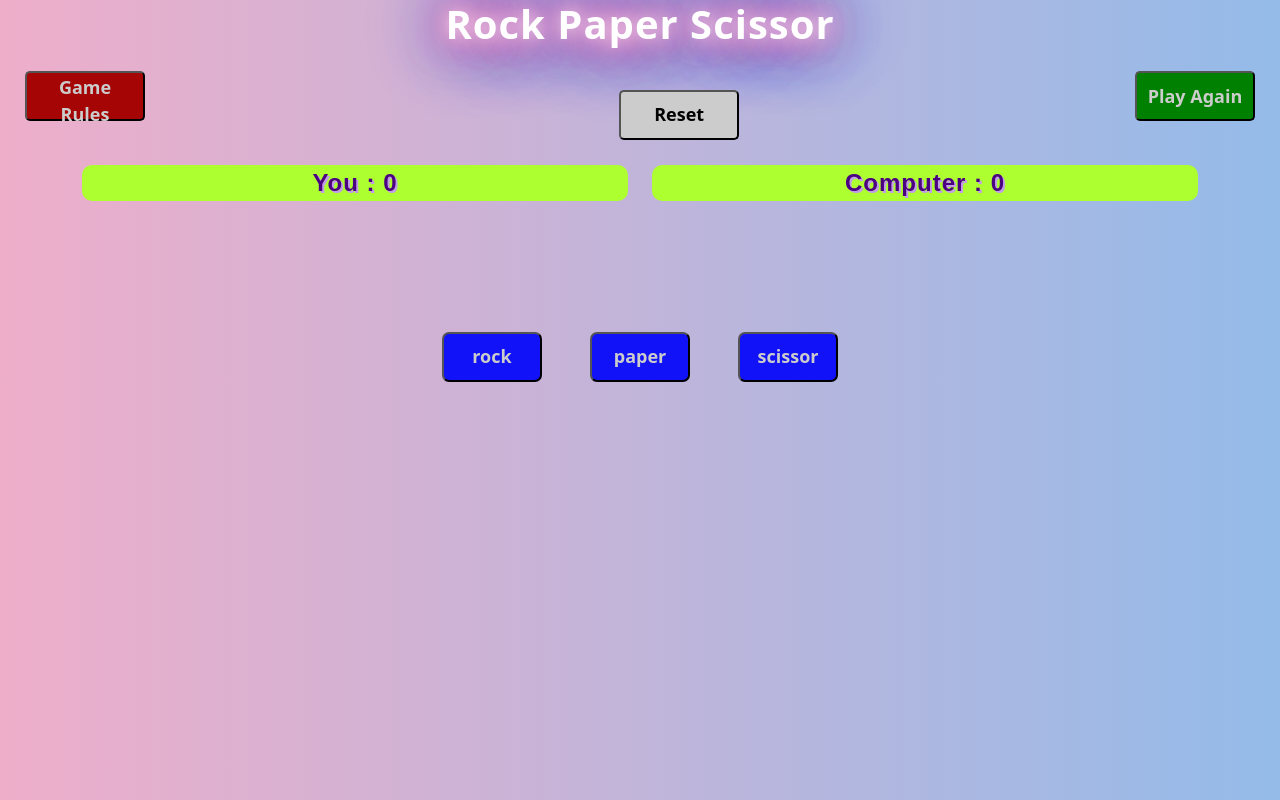
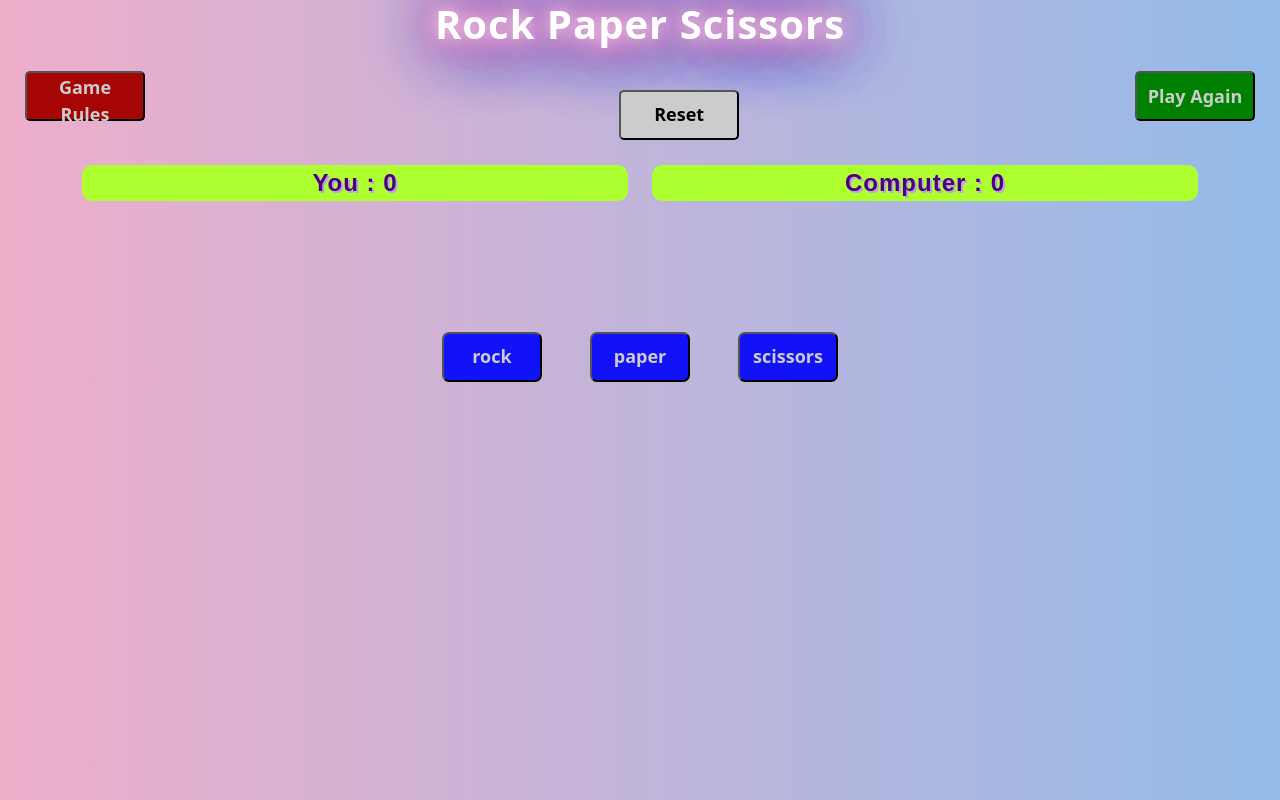
Before and after one commit to Akash-Rajmane/Rock-Paper-Scissors, a plain HTML site: page index.html in a window 1280 px wide. Drawn offline with nearby package versions, Linux system fonts and the light colour scheme.

Commit message:
Update index.html

```diff
--- a/index.html
+++ b/index.html
@@ -11,7 +11,7 @@
 </head>
 
 <body>
-    <h1>Rock Paper Scissor</h1>
+    <h1>Rock Paper Scissors</h1>
 
     <button id="gameRulesBtn" data-bs-toggle="modal" data-bs-target="#gameRules-Modal">Game Rules</button>
     <button id="play-again" onclick="playAgain()">Play Again</button>
@@ -26,8 +26,8 @@
             <div class="modal-body">
                 <p id="modal-para">1.<img id="modal-img1" src="https://github.com/Akash-Rajmane/Rock-Paper-Scissor/blob/main/rock.png?raw=true"> represents rock,
                     <img id="modal-img2" src="https://github.com/Akash-Rajmane/Rock-Paper-Scissor/blob/main/paper.png?raw=true"> represents paper,
-                    <img id="modal-img3" src="https://github.com/Akash-Rajmane/Rock-Paper-Scissor/blob/main/scissor.png?raw=true"> represents scissor.
-                    <br>2. Rock beats scissor, scissor beats paper, paper beats rock.
+                    <img id="modal-img3" src="https://github.com/Akash-Rajmane/Rock-Paper-Scissor/blob/main/scissor.png?raw=true"> represents scissors.
+                    <br>2. Rock beats scissors, scissors beats paper, paper beats rock.
                 </p>
             </div>
             <div class="modal-footer">
@@ -71,7 +71,7 @@
     <div class="d-grid gap-5 d-md-flex justify-content-md-center" id="btn-container" >
         <button id="rock">rock</button>
         <button id="paper">paper</button>
-        <button id="scissor">scissor</button>
+        <button id="scissors">scissors</button>
     </div>
 
 
```
